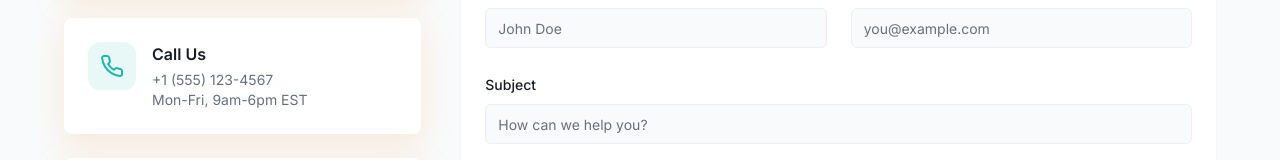
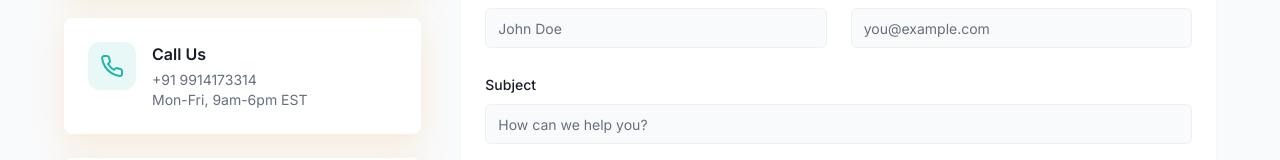
Before and after one commit to 2400031888-shudhanshu/homestayhubteamsak, a React (Vite) app: page /contact in a window 1280 px wide. Shown: the part 434-594 px from the top of the page. Built offline with nearby package versions, Linux system fonts and the light colour scheme; the HTML template or start-up script is replaced by a standard one.

Commit message:
Changes
Co-authored-by: 2400031888-shudhanshu <221466601+2400031888-shudhanshu@users.noreply.github.com>

```diff
--- a/src/pages/Contact.tsx
+++ b/src/pages/Contact.tsx
@@ -130,7 +130,7 @@ const Contact = () => {
                   </div>
                   <div>
                     <h3 className="font-semibold text-foreground mb-1">Call Us</h3>
-                    <p className="text-muted-foreground text-sm">+1 (555) 123-4567</p>
+                    <p className="text-muted-foreground text-sm">+91 9914173314</p>
                     <p className="text-muted-foreground text-sm">Mon-Fri, 9am-6pm EST</p>
                   </div>
                 </CardContent>
```
